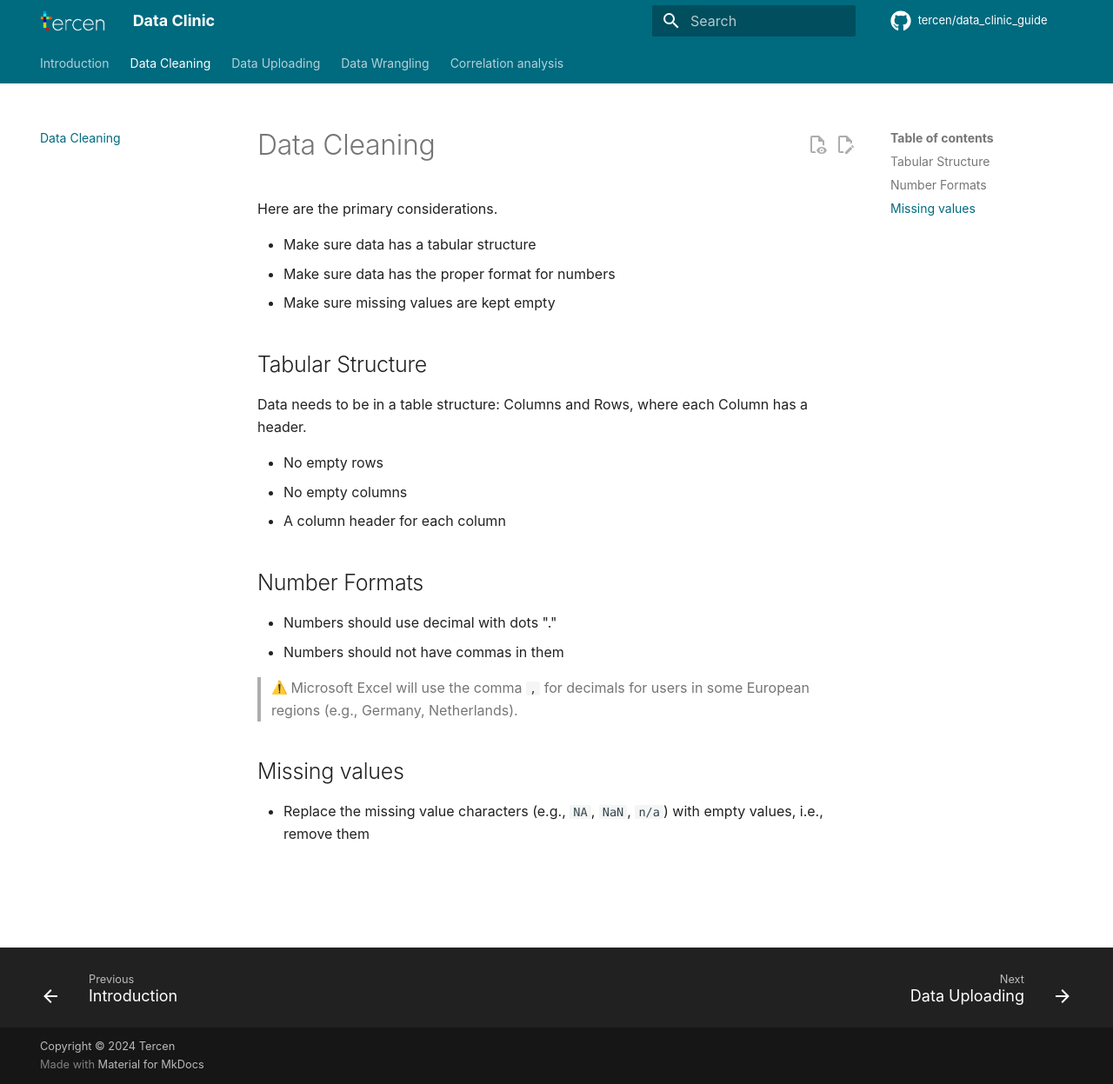
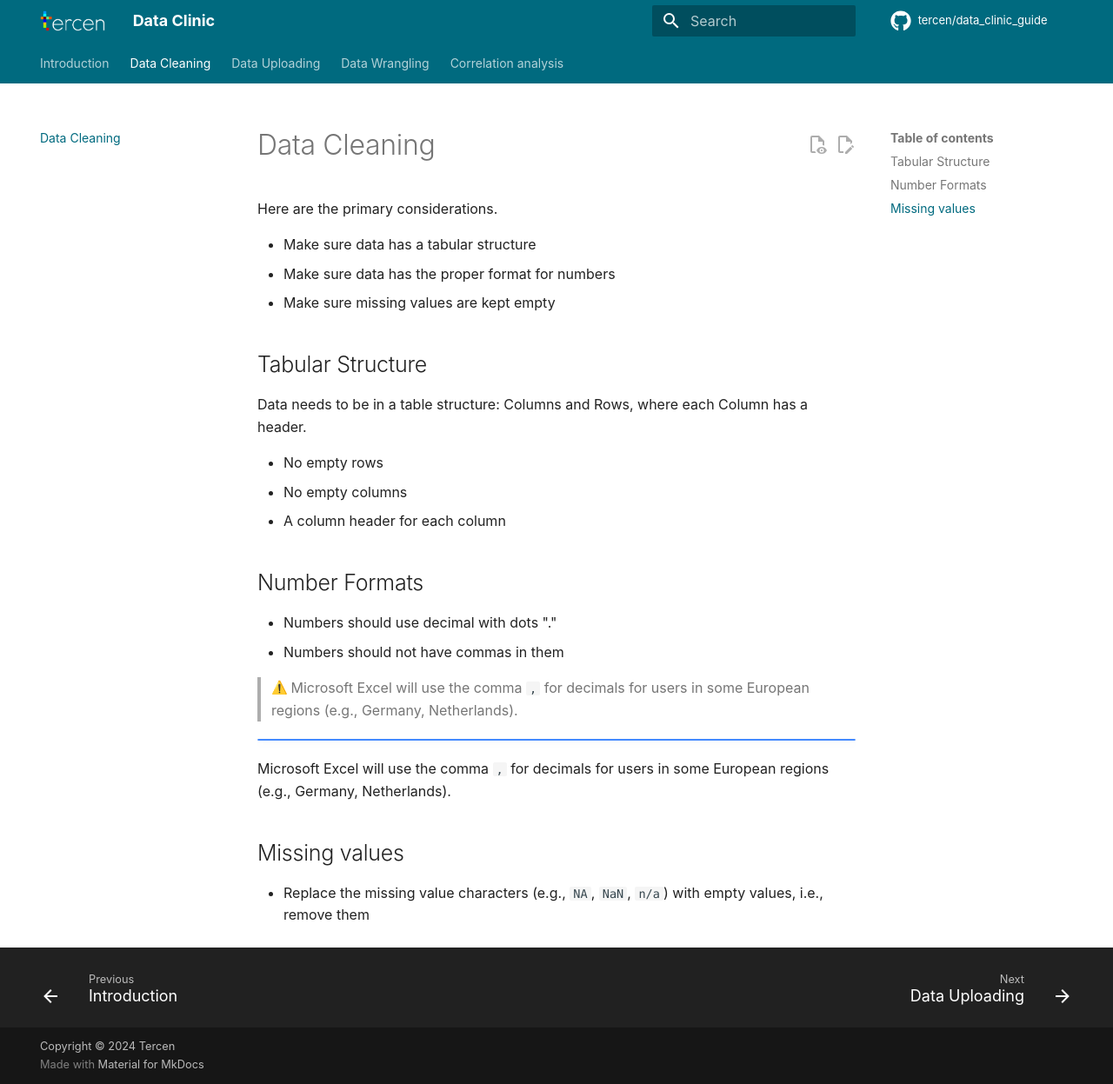
Before and after one commit to tercen/data_clinic_guide, an MkDocs documentation site: the page built from docs/01_data_cleaning.md, in a window 1280 px wide and 1247 px high. Shown: the whole window at 87% size. Built offline with MkDocs 1.6.1 and Material for MkDocs 9.7.7, drawn with Linux system fonts in a browser that asks for light colours; emoji names are drawn with the system emoji font; comment, search, counter and statistics services are not loaded; the version menu is left out.

Commit message:
Update 01_data_cleaning.md

```diff
--- a/docs/01_data_cleaning.md
+++ b/docs/01_data_cleaning.md
@@ -21,6 +21,10 @@
 
 >:warning: Microsoft Excel will use the comma `,` for decimals for users in some European regions (e.g., Germany, Netherlands).
 
+!!! note ""
+
+Microsoft Excel will use the comma `,` for decimals for users in some European regions (e.g., Germany, Netherlands).
+
 ## Missing values
 
 * Replace the missing value characters (e.g., `NA`, `NaN`, `n/a`) with empty values, i.e., remove them
```
